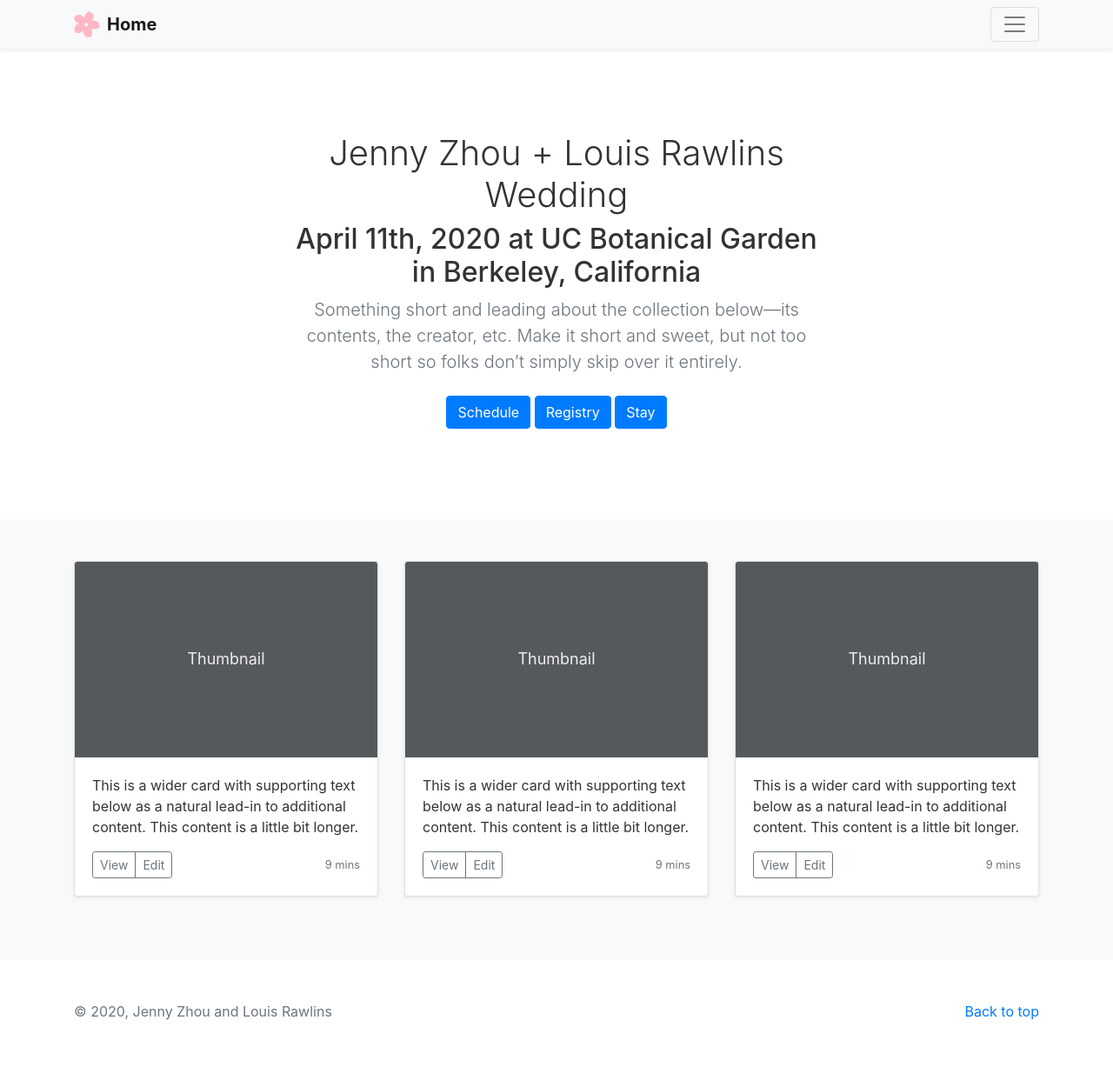
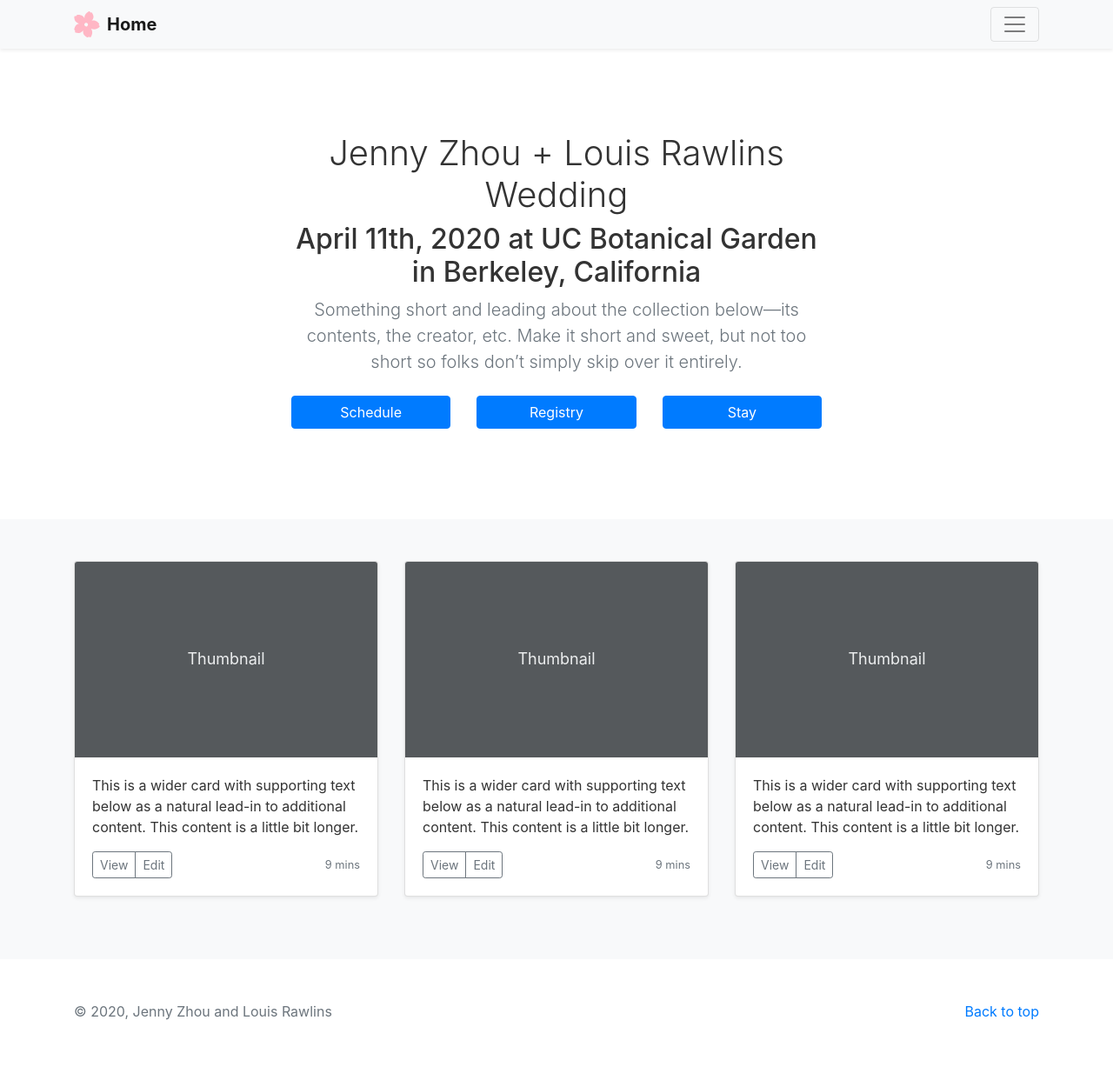
Before and after one commit to louisrawlins/jz-louis.com, a Jekyll site: the page built from index.html, in a window 1280 px wide. Shown: the whole page at 87% size. Built offline with Jekyll 4.4.1, drawn with Linux system fonts in a browser that asks for light colours.

Commit message:
made buttons 3 in a row

```diff
--- a/index.html
+++ b/index.html
@@ -10,11 +10,19 @@ title: "Jenny Zhou + Louis Rawlins Wedding - April 11th, 2020"
       <h1>Jenny Zhou + Louis Rawlins Wedding</h1>
       <h2>April 11th, 2020 at UC Botanical Garden in Berkeley, California</h2>
       <p class="lead text-muted">Something short and leading about the collection below—its contents, the creator, etc. Make it short and sweet, but not too short so folks don’t simply skip over it entirely.</p>
-      <p>
-        <a href="schedule.html" class="btn btn-primary my-2">Schedule</a>
-        <a href="registry.html" class="btn btn-primary my-2">Registry</a>
-        <a href="stay.html" class="btn btn-primary my-2">Stay</a>
-      </p>
+        <div class="row">
+
+        <div class="col-md-4 col-lg-4">
+        <a href="schedule.html" class="btn btn-primary btn-block my-2">Schedule</a>
+        </div>
+        <div class="col-md-4 col-lg-4">
+        <a href="registry.html" class="btn btn-primary btn-block my-2">Registry</a>
+        </div>
+        <div class="col-md-4 col-lg-4">
+        <a href="stay.html" class="btn btn-primary btn-block my-2">Stay</a>
+        </div>
+
+      </div>
     </div>
   </section>
 
```
